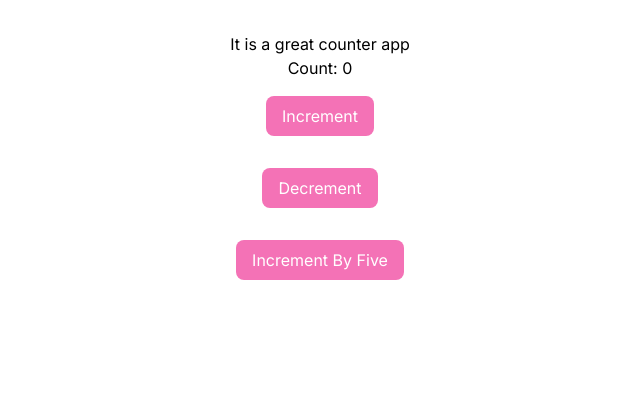
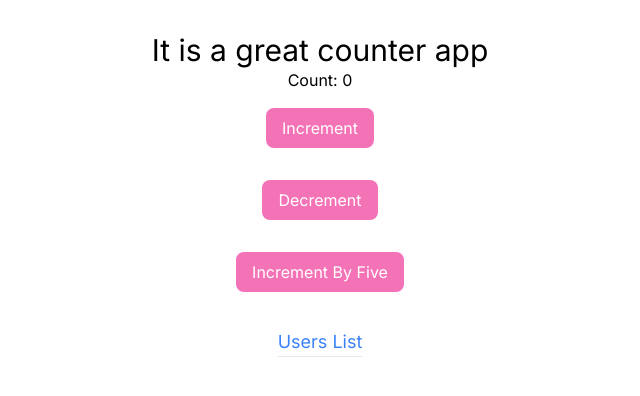
Before and after one commit to JawadErfani01/mern-auth, a Next.js app in the folder frontend/: page / in a window 1280 px wide. Shown: the top 396 px of the page, without its empty margins (320-960 px from the left). Built offline with nearby package versions, Linux system fonts and the light colour scheme.

Commit message:
style updated

```diff
--- a/frontend/app/page.tsx
+++ b/frontend/app/page.tsx
@@ -6,13 +6,14 @@ import {
   incrementByAmount,
 } from "./globalRedux/Features/counter/counterSlice";
 import { RootState } from "./globalRedux/store";
+import Link from "next/link";
 
 const Home = () => {
   const dispatch = useDispatch();
   const count = useSelector((state: RootState) => state.counter.value);
   return (
     <div className="text-center flex justify-center items-center flex-col p-8 ">
-      <h1>It is a great counter app</h1>
+      <h1 className="text-3xl">It is a great counter app</h1>
       <p>Count: {count}</p>
       <button className="button-style" onClick={() => dispatch(increment())}>
         Increment
@@ -26,6 +27,9 @@ const Home = () => {
       >
         Increment By Five
       </button>
+      <Link className="text-blue-500 text-lg border-b  m-5" href="/users">
+        Users List
+      </Link>
     </div>
   );
 };
--- a/frontend/app/users/[userId]/page.tsx
+++ b/frontend/app/users/[userId]/page.tsx
@@ -10,12 +10,12 @@ const User = ({ params }: any) => {
   return (
     <div className="m-5">
       <Link
-        className="p-3 bg-black text-white border-none rounded-lg mx-10 mt-10"
+        className="p-3 bg-black text-white border-none rounded-lg  px-10 mx-10 mt-10"
         href="/users"
       >
         Back
       </Link>
-      <div className="flex justify-center gap-6 items-center flex-col p-5 m-10 mt-0 border rounded-xl">
+      <div className="flex justify-center gap-6 items-center flex-col p-5 m-10 mt-2 border rounded-xl">
         <h1>Name: {data?.name}</h1> <p>Email: {data?.email}</p>
         <p>
           Website: <a href={data?.website}>{data?.website}</a>
--- a/frontend/app/users/page.tsx
+++ b/frontend/app/users/page.tsx
@@ -17,7 +17,7 @@ const userPage = () => {
     <div className="text-center">
       {isSuccess && (
         <div>
-          <h1 className="text-3xl">User List</h1>
+          <h1 className="text-3xl m-8">User List</h1>
 
           {data.map((user, index) => {
             return (
```
